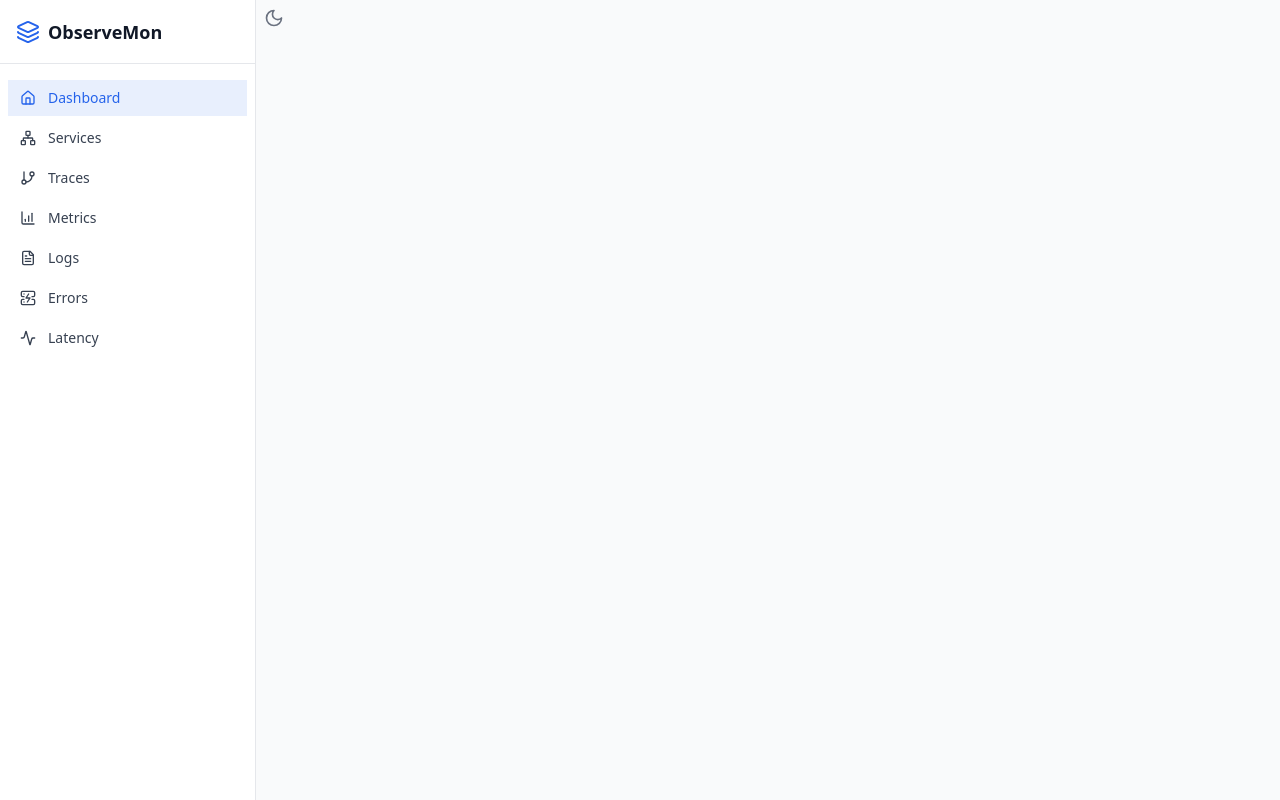
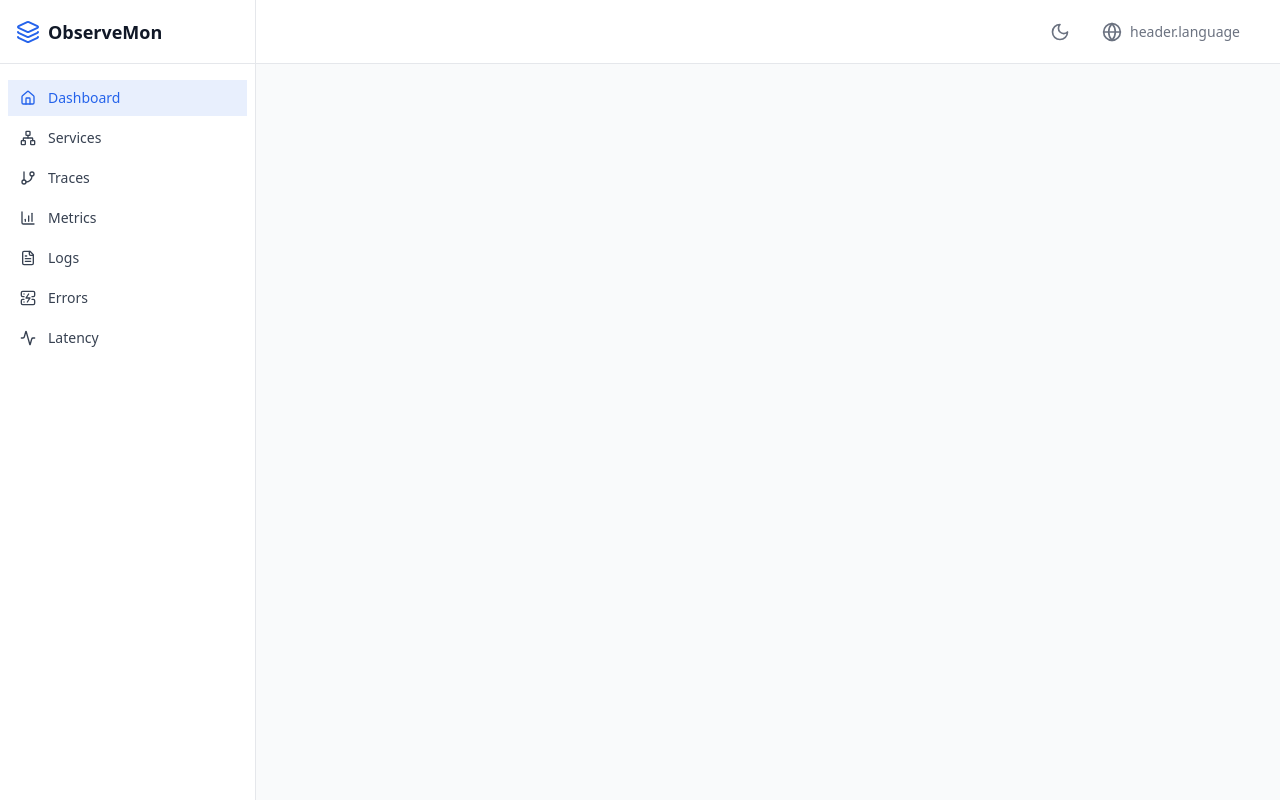
Before and after one commit to kelvinSeamount/Observability-Dashboard, a React (Vite) app: page / in a window 1280 px wide. Built offline with nearby package versions, Linux system fonts and the light colour scheme.

Commit message:
add language change functionality

```diff
--- a/src/components/layout/Header.tsx
+++ b/src/components/layout/Header.tsx
@@ -1,10 +1,55 @@
 import { useTheme } from "../../contexts/ThemeContext";
-import { Moon, Sun } from "lucide-react";
+import { Globe, Menu, Moon, Sun } from "lucide-react";
+import { useEffect, useRef, useState } from "react";
+import { useTranslation } from "react-i18next";
 
-const Header = () => {
+
+interface HeaderProps {
+  onMenuClick: () => void;
+}
+
+const Header = ({onMenuClick}:HeaderProps) => {
+
   const { theme, toggleTheme } = useTheme();
+  const langMenuRef = useRef<HTMLDivElement>(null);
+  const [langMenuOpen, setLangMenuOpen] = useState(false);
+  const { t, i18n } = useTranslation();
+
+  useEffect(()=>{
+    function handleClickOutside(event:MouseEvent){
+      if(langMenuRef.current && !langMenuRef.current.contains(event.target as Node)){
+        setLangMenuOpen(false)
+      }
+    }
+    document.addEventListener('mousedown',handleClickOutside)
+    return ()=>{
+      document.removeEventListener('mousedown',handleClickOutside)
+    }
+  },[])
+
+  const languages = [
+    { code: "en", label: t("header.english") },
+    { code: "de", label: t("header.german") },
+    { code: "fr", label: t("header.french") },
+    { code: "es", label: t("header.spanish") },
+  ];
+
+  const changeLanguage= async(lng:string)=>{
+    await i18n.changeLanguage(lng)
+   localStorage.setItem('i18nextLng',lng)
+    setLangMenuOpen(false)
+  }
   return (
-    <div>
+    <header className="stick top-0 z-30 flex h-16 items-center gap-4 border-b border-gray-200 dark:border-gray-800 bg-white dark:bg-gray-900 px-4 sm:px-6 lg:px-8">
+      <button
+        type="button"
+        className="lg:hidden rounded-md p-2 text-gray-500 hover:bg-gray-100 dark:hover:bg-gray-800 transition-colors focus-ring"
+        onClick={onMenuClick}
+      >
+        <Menu className="h-5 w-5" />
+      </button>
+      <div className="flex-1"></div>
+      <div className="flex items-center gap-4">
         <button
           onClick={toggleTheme}
           className="p-2 rounded-md text-gray-500 hover:bg-gray-100 dark:hover:bg-gray-800 transition-colors focus-ring"
@@ -15,7 +60,28 @@ const Header = () => {
             <Moon className="h-5 w-5" />
           )}
         </button>
+        <div className="relative" ref={langMenuRef}>
+          <button
+            onClick={() => setLangMenuOpen(!langMenuOpen)}
+            className="p-2 rounded-lg text-gray-500 hover:bg-gray-800 transition-colors focus-ring flex items-center gap-2"
+          >
+            <Globe className="w-5 h-5" />
+            <span className="hidden md:inline-block text-sm">
+              {t("header.language")}
+            </span>
+          </button>
+          {langMenuOpen && (
+            <div className="absolute right-0 mt-1 w-48 bg-white dark:bg-gray-800 rounded-lg shadow-lg py-1 z.10 animate-fadeIn">
+              {languages.map((lang)=>(
+                <button key={lang.code} onClick={()=>changeLanguage(lang.code)}
+                className={`flex w-full items-center px-4 py-2 text-sm hover:bg-gray-100 dark:bg-gray-700 ${i18n.language ===lang.code ?'text-primary':'text-gray-700 dark:text-gray-200'}`}
+                >{lang.label}</button>
+              ))}
             </div>
+          )}
+        </div>
+      </div>
+    </header>
   );
 };
 
--- a/src/components/layout/Layout.tsx
+++ b/src/components/layout/Layout.tsx
@@ -15,7 +15,7 @@ const Layout = () => {
       <Sidebar open={sideBarOpen} setOpen={setSideBarOpen} />
 
       <div className="flex flex-col flex-1 overflow-hidden">
-        <Header />
+        <Header onMenuClick={()=>setSideBarOpen(true)}/>
 
         <main className="flex-1 overflow-y-auto p-4 md:p-6">
           <Outlet />
--- a/src/components/layout/Sidebar.tsx
+++ b/src/components/layout/Sidebar.tsx
@@ -12,7 +12,7 @@ const Sidebar = ({open,setOpen}:SidebarProps) => {
   return (
     <aside
       className={`fixed inset-y-0 left-0 z-50 bg-white dark:bg-gray-950 border-r border-gray-200 dark:border-gray-800 transform transition-all duration-200 ease-in-out lg:translate-x-0 lg:static ${
-        open ? "translate-x-0" : "translate-x-full"
+        open ? "translate-x-0" : "-translate-x-full"
       } ${isCollapsed ? "w-16 lg:w-16" : "w-64"}`}
       onMouseEnter={() => setIsCollapsed(false)}
       onMouseLeave={() => setIsCollapsed(true)}
```
Lines whose indentation alone changed are shown as unchanged.
